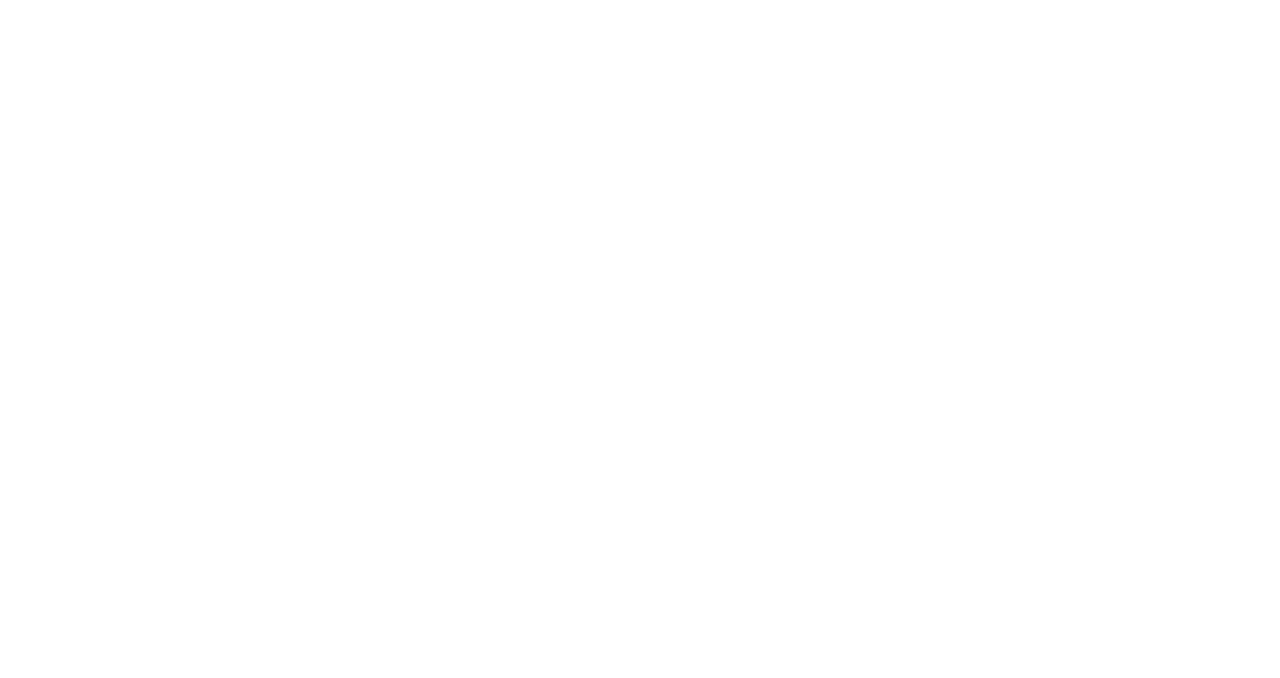
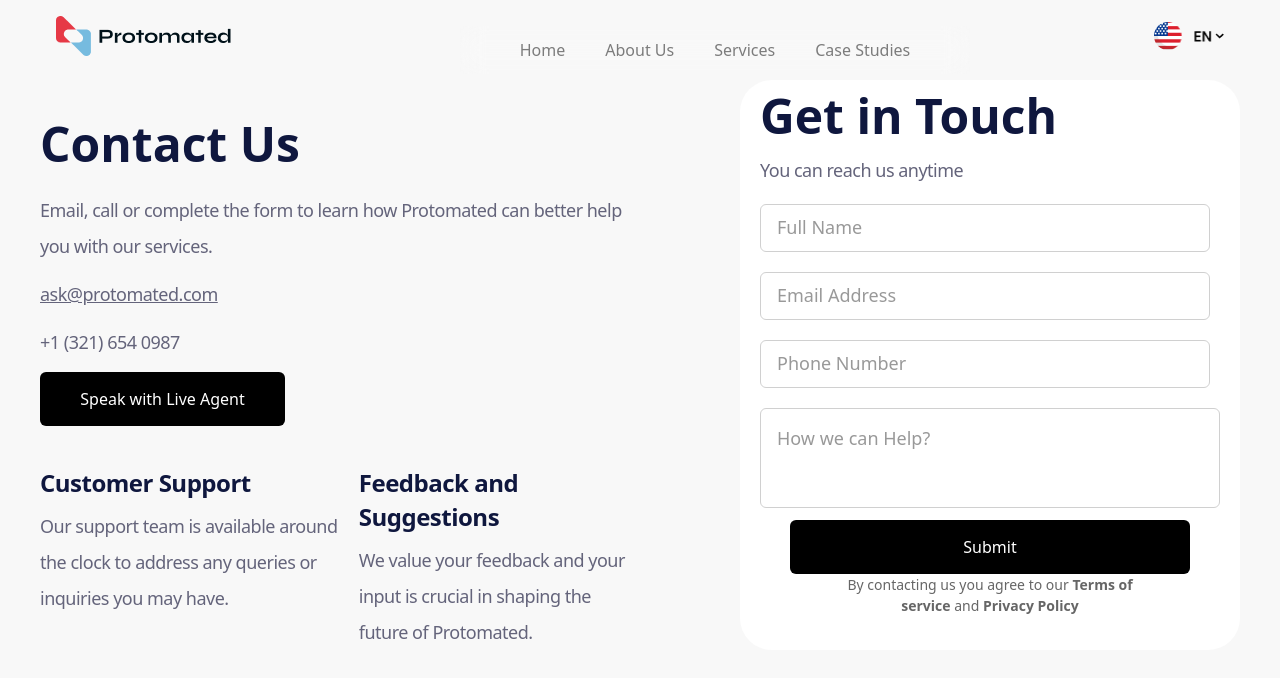
Before and after one commit to Black-fox17/Protomated, a React (Vite) app: page /contact in a window 1280 px wide. Before the commit this address had no page. Shown: the top 678 px of the page. Built offline with nearby package versions, Linux system fonts and the light colour scheme.

Commit message:
Update background color in App.css, add Contact route in App.tsx, and restructure footer links for improved navigation.

```diff
--- a/src/App.css
+++ b/src/App.css
@@ -13,7 +13,7 @@
 }
 
 body {
-  background-color: #FFFFFF;
+  background-color: #F8F8F8;
 }
 
 @keyframes scroll {
--- a/src/App.tsx
+++ b/src/App.tsx
@@ -2,6 +2,7 @@
 import { BrowserRouter as Router, Route, Routes } from "react-router-dom";
 import Main from './sections/Main'
 import { About } from './sections/about';
+import {Contact} from './sections/contact'
 const App = () => {
   return (
     <>
@@ -9,6 +10,7 @@
         <Routes>
           <Route path = '/' element = {<Main/>} />
           <Route path = '/about' element = {<About/>} />
+          <Route path = '/contact' element = {<Contact/>} />
         </Routes>
       </Router>
     </>
--- a/src/home/footer.tsx
+++ b/src/home/footer.tsx
@@ -19,7 +19,12 @@
                     <h1 className='font-sora font-semibold text-[18px] '>Company</h1>
                     <p className='font-sora font-normal text-[16px] leading-[36px] text-[#64647B]'>
                         <Link to= '/about'>
-                            About Us Contact
+                            About Us
+                        </Link>
+                    </p>
+                    <p className='font-sora font-normal text-[16px] leading-[36px] text-[#64647B] mt-[-16px]'>
+                        <Link to= '/contact'>
+                            Contact
                         </Link>
                     </p>
                     </div>
--- /dev/null
+++ b/src/sections/contact.tsx
@@ -0,0 +1,58 @@
+import { Header } from "../home/header";
+
+export function Contact() {
+    return(
+        <div className="section-style ">
+            <Header />
+            <div className="w-[1200px] mx-auto mt-20 flex justify-between">
+                <div className="w-[600px]">
+                    <div className="space-y-3">
+                        <h1 className="font-bold text-[48px] text-[#0F173E] mt-7">Contact Us</h1>
+                        <p className="card-text">Email, call or complete the form to learn how Protomated can better help you with our services.</p>
+                        <p className="card-text underline">ask@protomated.com</p>
+                        <p className="card-text">+1 (321) 654 0987</p>
+                        <div className="w-[245px] h-[54px] flex justify-center items-center rounded-md   bg-black">
+                             <button className="text-white font-medium text-[16px] leading-[100%]">Speak with Live Agent</button>
+                        </div>
+                    </div>
+
+                    <div className="flex justify-between mt-10  ">
+                        <div className="space-y-2">
+                            <h1 className="card-title">Customer Support</h1>
+                            <p className="card-text">Our support team is available around the clock to address any queries or inquiries you may have.</p>
+                        </div>
+                        <div className="space-y-2">
+                            <h1 className="card-title">Feedback and Suggestions</h1>
+                            <p className="card-text">We value your feedback and your input is crucial in shaping the future of Protomated.</p>
+                        </div>
+                    </div>
+                </div>
+
+                <div className="flex flex-col px-5 bg-white w-[500px] rounded-4xl">
+                  <div>
+                    <h1 className="font-bold text-[48px] text-[#0F173E]">Get in Touch</h1>
+                    <p className="card-text">You can reach us anytime</p>
+                  </div>
+
+                  <div className="flex flex-col mt-4 space-y-5">
+                    <input type = "text" placeholder="Full Name"  className="border-[0.5px] w-[450px] h-[48px] rounded-md border-[#D0D0D0] placeholder:pl-4 placeholder:text-[#999999] placeholder:text-[18px] placeholder:font-normal" />
+                    <input type = "text" placeholder="Email Address" className="border-[0.5px] w-[450px] h-[48px] rounded-md border-[#D0D0D0] placeholder:pl-4 placeholder:text-[#999999] placeholder:text-[18px] placeholder:font-normal"/>
+                    <input type = "text" placeholder="Phone Number" className="border-[0.5px] w-[450px] h-[48px] rounded-md border-[#D0D0D0] placeholder:pl-4 placeholder:text-[#999999] placeholder:text-[18px] placeholder:font-normal" />
+                    <textarea
+                        placeholder="How we can Help?"
+                        className="border-[0.5px] rounded-md border-[#D0D0D0] placeholder:text-[#999999] placeholder:text-[18px] placeholder:font-normal p-4 h-[100px] resize-none"
+                        />
+
+                  </div>
+
+                  <div className="w-[400px] mx-auto h-[54px] flex justify-center items-center rounded-md mt-3 bg-black">
+                        <button className="text-white font-medium text-[16px] leading-[100%]">Submit</button>
+                    </div>
+                    <div className="w-[320px] mx-auto">
+                        <p className="card-progress-label text-center">By contacting us you agree to our <b>Terms of service</b> and <strong>Privacy Policy</strong></p>
+                    </div>
+                </div>
+            </div>
+        </div>
+    )
+}
```
